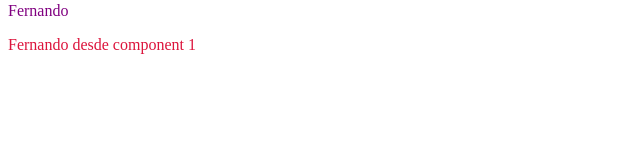
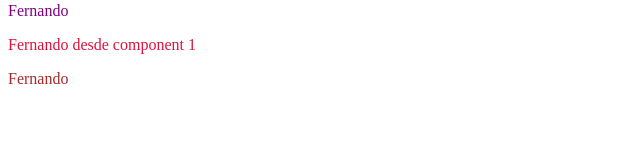
Before and after one commit to nandouluna/AngularExample, an Angular app: page / in a window 1280 px wide. Shown: the part 150-300 px from the top of the page, without its empty margins (0-640 px from the left). Built offline with nearby package versions, Linux system fonts and the light colour scheme.

Commit message:
Se agrega texto marron

```diff
--- a/src/app/app.component.html
+++ b/src/app/app.component.html
@@ -5,3 +5,5 @@
 <p style="color: purple;">Fernando</p>
 
 <app-component1></app-component1>
+
+<p style="color: brown;">Fernando</p>
```
